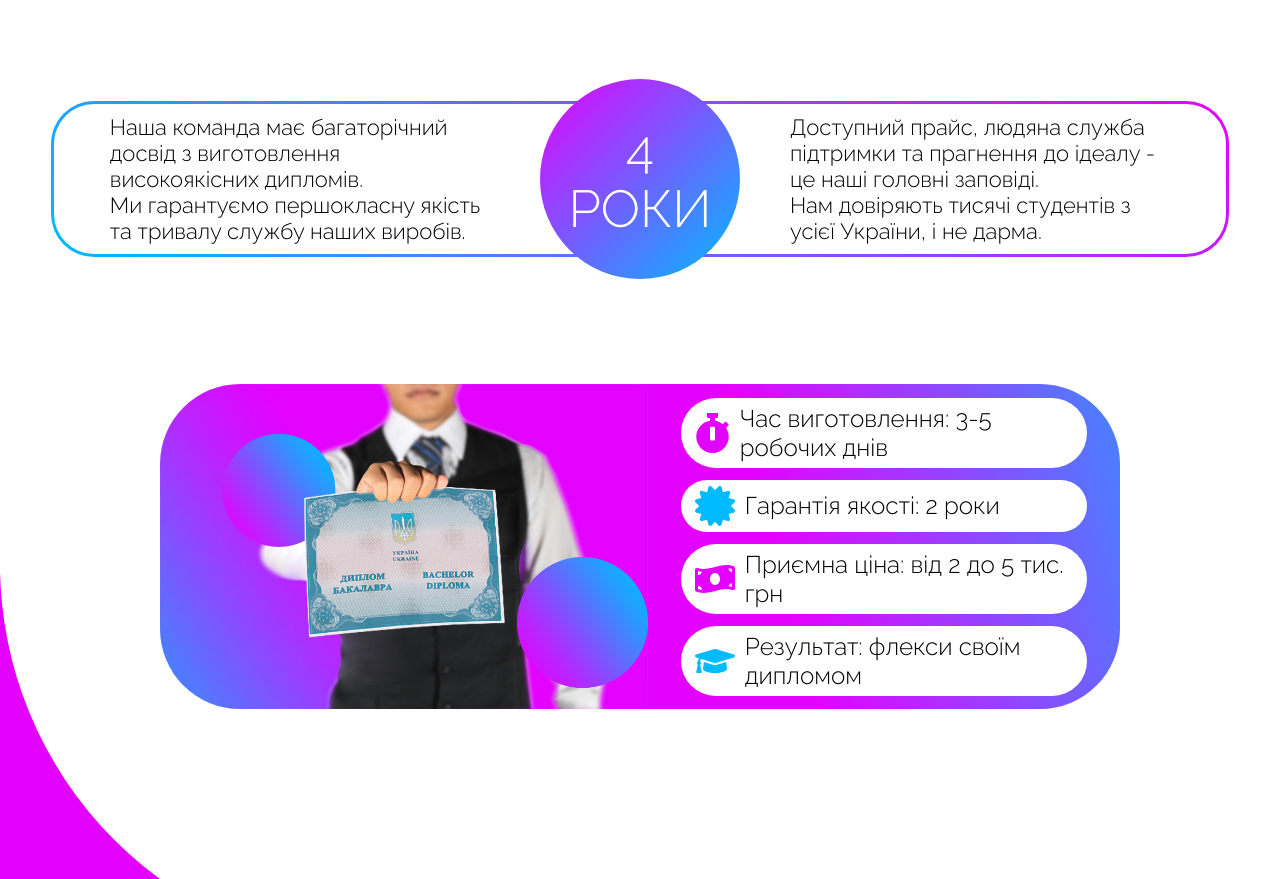
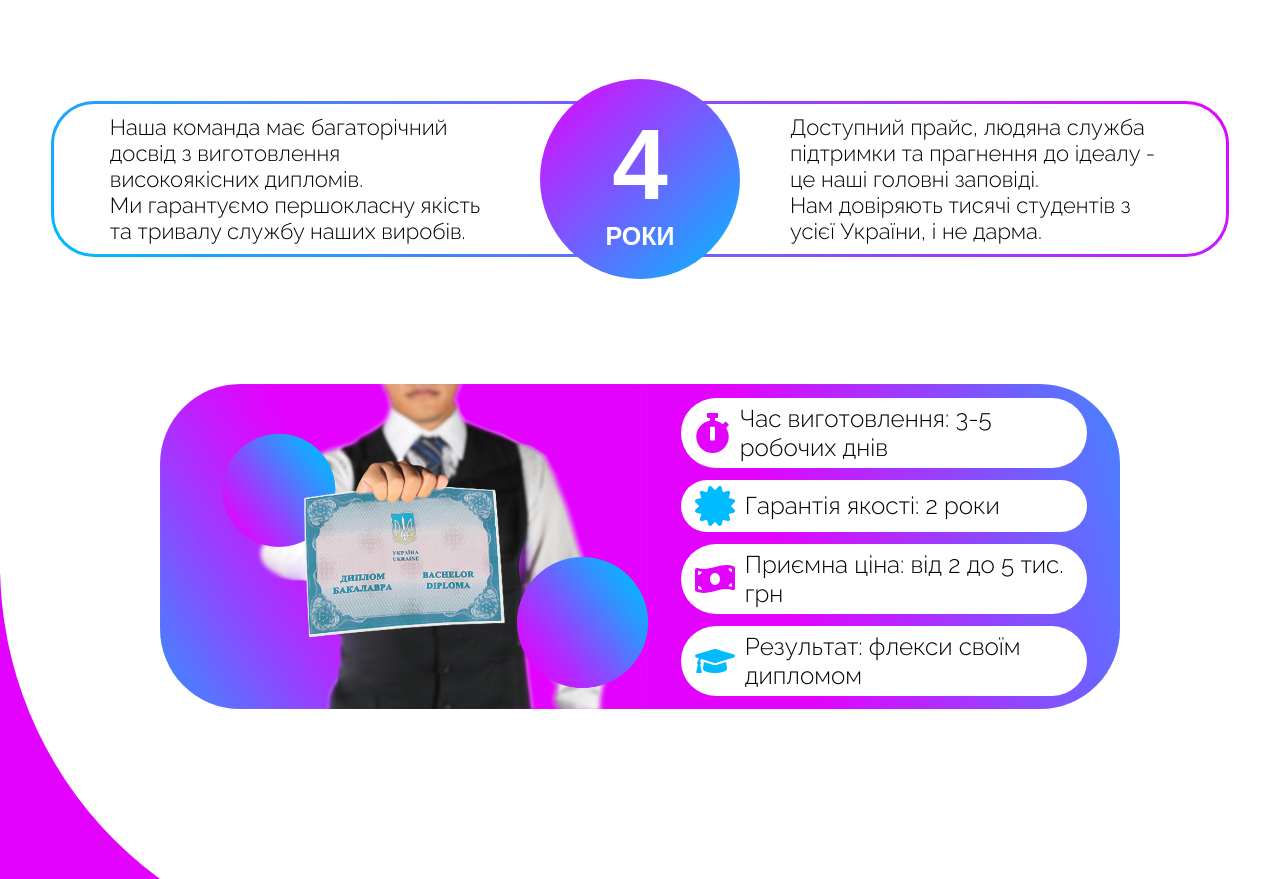
Before and after one commit to Mordegaard/productLandingTemplate, a plain HTML site: page index.html in a window 1280 px wide. Shown: the part 1389-2268 px from the top of the page. Drawn offline with Linux system fonts and the light colour scheme.

Commit message:
Add files via upload

```diff
--- a/index.html
+++ b/index.html
@@ -52,7 +52,7 @@
             Наша команда має багаторічний досвід з виготовлення високоякісних дипломів.<br />
             Ми гарантуємо першокласну якість та тривалу службу наших виробів.
           </span>
-          <div class="cr flexed">4<br />РОКИ</div>
+          <div class="cr flexed"><div>4</div><div style="font-size: 0.25em;">РОКИ</div></div>
           <span>
             Доступний прайс, людяна служба підтримки та прагнення до ідеалу - це наші головні заповіді.<br />
             Нам довіряють тисячі студентів з усієї України, і не дарма.
--- a/styles.css
+++ b/styles.css
@@ -192,8 +192,9 @@ header .counter {
   height: 100px;
   transform: scale(2);
   color: white;
-  font: bold 26px Raleway;
+  font: bold 50px Arial;
   margin: 0px 100px;
+  flex-direction: column;
 }
 
 #main .block.t .text {
```
